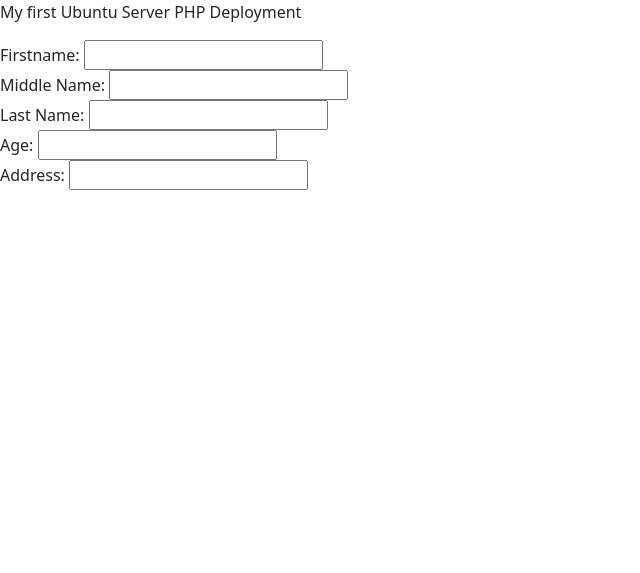
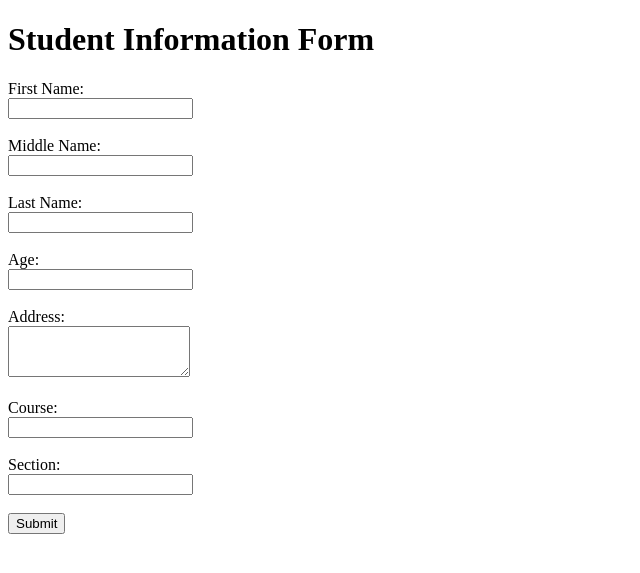
Before and after one commit to mayang-123/Test3, a PHP site: page / in a window 1280 px wide. Shown: the top 573 px of the page, without its empty margins (0-640 px from the left). Run offline with PHP 8.4, Linux system fonts and the light colour scheme.

Commit message:
Update index.php

```diff
--- a/index.php
+++ b/index.php
@@ -1,37 +1,39 @@
 <!DOCTYPE html>
-<html>
+<html lang="en">
 <head>
-	<meta charset="utf-8">
-	<meta name="viewport" content="width=device-width, initial-scale=1">
-	<title>
-		My first Ubuntu Server PHP Deployment
-	</title>
+    <meta charset="UTF-8">
+    <meta name="viewport" content="width=device-width, initial-scale=1.0">
+    <title>Student Information Form</title>
 </head>
-<link href="https://cdn.jsdelivr.net/npm/bootstrap@5.3.3/dist/css/bootstrap.min.css" rel="stylesheet" integrity="sha384-QWTKZyjpPEjISv5WaRU9OFeRpok6YctnYmDr5pNlyT2bRjXh0JMhjY6hW+ALEwIH" crossorigin="anonymous">
 <body>
-	<p>My first Ubuntu Server PHP Deployment<p>
-<div>
-	<label>Firstname:</label>
-	<input type="text" name="firstname" class="control">
-</div>
-<div>
-	<label>Middle Name:</label>
-    <input type="text" name="middlename" class="control">
-</div>
-<div>
-	<label>Last Name:</label>
-    <input type="text" name="lastname" class="control">
-</div>
-<div>
-	<label>Age:</label>
-    <input type="text" name="age" class="control">
-</div>
-<div>
-	<label>Address:</label>
-    <input type="text" name="address" class="control">
-</div>
+    <h1>Student Information Form</h1>
+    <form action="submit_form.php" method="post">
+        <label for="fname">First Name:</label><br>
+        <input type="text" id="fname" name="fname" required><br><br>
+
+        <label for="mname">Middle Name:</label><br>
+        <input type="text" id="mname" name="mname" required><br><br>
+
+        <label for="lname">Last Name:</label><br>
+        <input type="text" id="lname" name="lname" required><br><br>
+
+        <label for="age">Age:</label><br>
+        <input type="number" id="age" name="age" required><br><br>
+
+        <label for="address">Address:</label><br>
+        <textarea id="address" name="address" rows="3" required></textarea><br><br>
+
+        <label for="course">Course:</label><br>
+        <input type="text" id="course" name="course" required><br><br>
+
+        <label for="section">Section:</label><br>
+        <input type="text" id="section" name="section" required><br><br>
+
+        <button type="submit">Submit</button>
+    </form>
 </body>
 </html>
 
 
+
 <script src="https://cdn.jsdelivr.net/npm/bootstrap@5.3.3/dist/js/bootstrap.bundle.min.js" integrity="sha384-YvpcrYf0tY3lHB60NNkmXc5s9fDVZLESaAA55NDzOxhy9GkcIdslK1eN7N6jIeHz" crossorigin="anonymous"></script>
```
